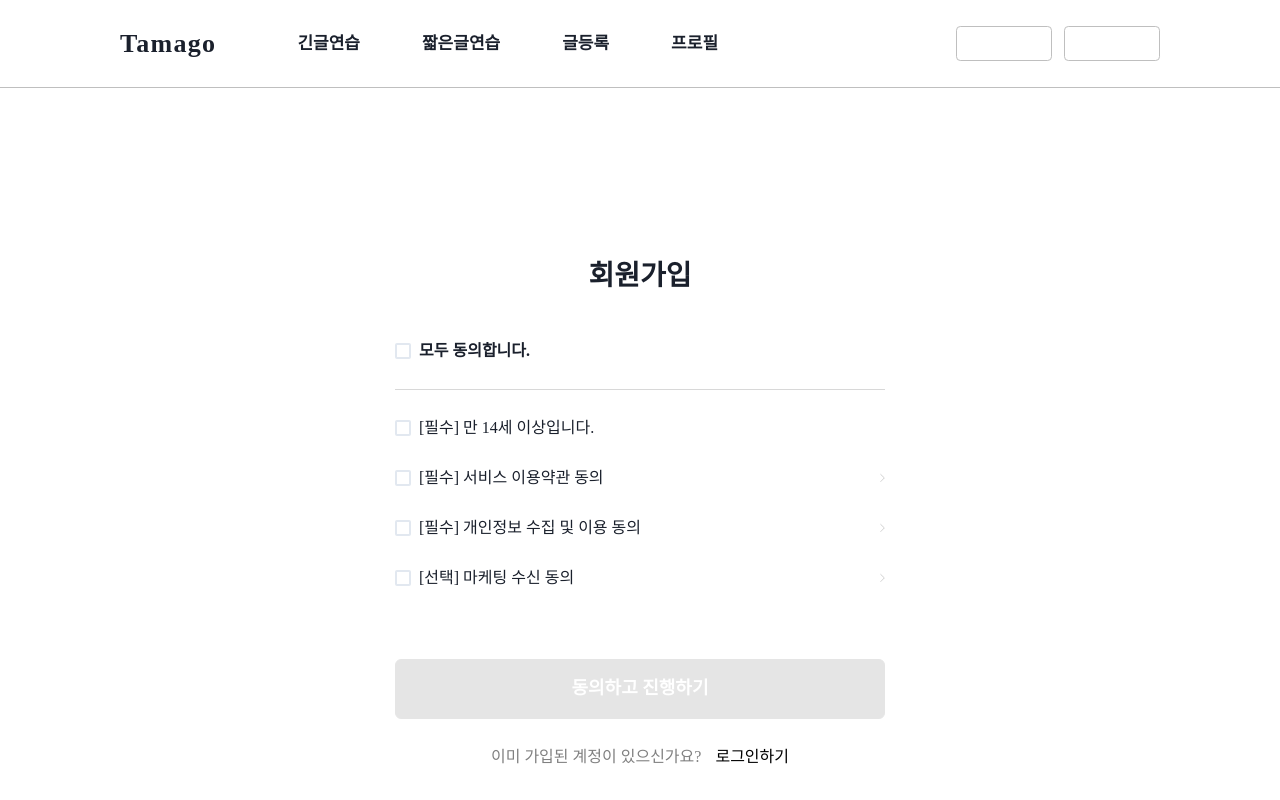
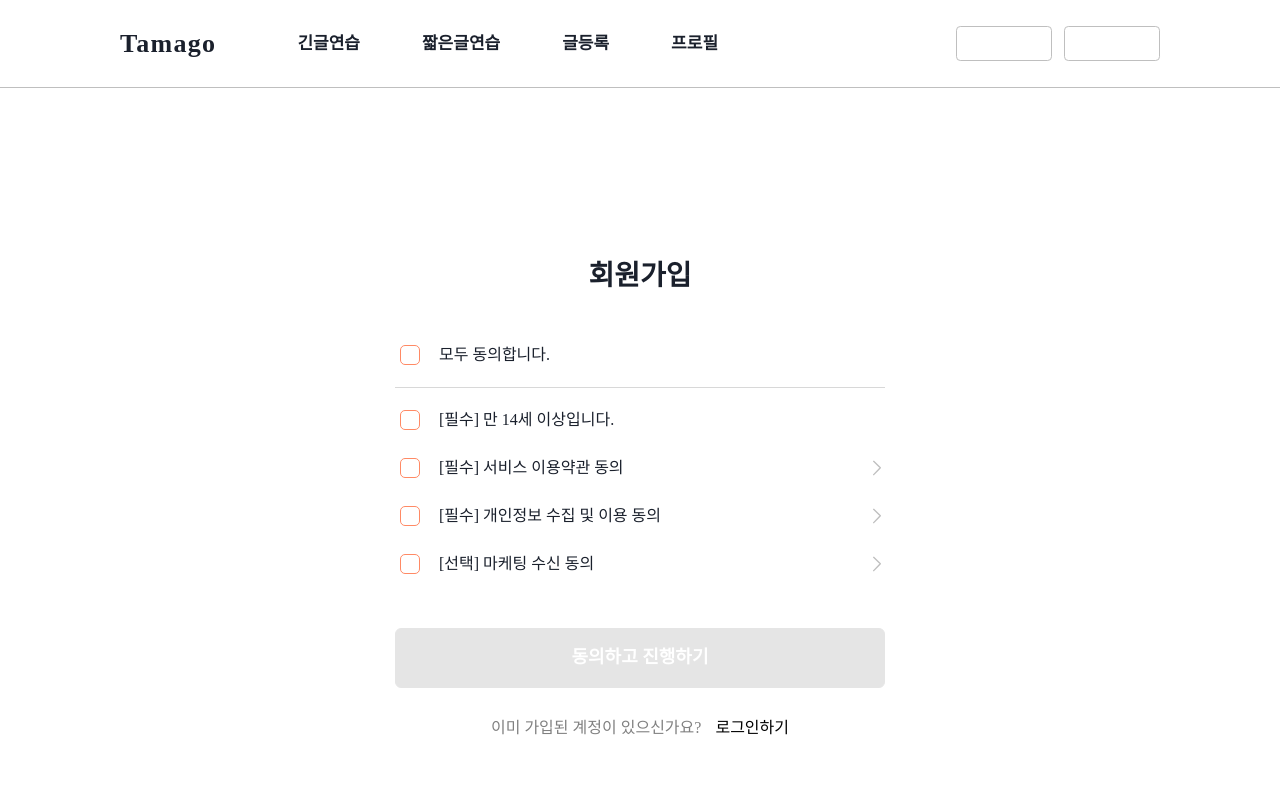
Before and after one commit to msdio/Tamago, a Next.js app in the folder client/: page /signup in a window 1280 px wide. Shown: the top 800 px of the page. Built offline with nearby package versions, Linux system fonts and the light colour scheme; a web font is replaced by a local one.

Commit message:
[#35] feat: 서비스약관 체크박스 컴포넌트 분리

```diff
--- a/client/src/components/common/Checkbox/index.tsx
+++ b/client/src/components/common/Checkbox/index.tsx
@@ -30,6 +30,7 @@ export const CustomCheckbox = (props: UseCheckboxProps & CheckboxProps) => {
       borderColor='secondary.100'
       gap={labelText ? '14px' : '0'}
       cursor='pointer'
+      m={0}
       {...htmlProps}
     >
       <input {...getInputProps()} hidden />
@@ -38,7 +39,7 @@ export const CustomCheckbox = (props: UseCheckboxProps & CheckboxProps) => {
         justifyContent='center'
         bg='white'
         border='0.6px solid'
-        borderColor='tamago.500'
+        borderColor='tamago.400'
         borderRadius='5px'
         w='20px'
         h='20px'
--- a/client/src/components/signup/Form/InputWithButton.tsx
+++ b/client/src/components/signup/Form/EmailButton.tsx
@@ -1,7 +1,7 @@
 import { Button, Flex, FormLabel, Input, Text } from '@chakra-ui/react';
 import type { ChangeEventHandler, MouseEventHandler } from 'react';
 
-interface InputProps {
+interface EmailButtonProps {
   value: string;
   name: string;
   size: string;
@@ -15,7 +15,7 @@ interface InputProps {
   buttonText?: string;
 }
 
-export default function InputWithButton({
+export default function EmailButton({
   value,
   name,
   size,
@@ -27,7 +27,7 @@ export default function InputWithButton({
   onClick,
   placeholder,
   buttonText,
-}: InputProps) {
+}: EmailButtonProps) {
   const isMatch = regex.test(value);
   const isError = value !== '' && !isMatch;
 
--- a/client/src/components/signup/Form/InputWithRegex.tsx
+++ b/client/src/components/signup/Form/RegexInput.tsx
@@ -1,7 +1,7 @@
 import { Flex, FormLabel, Input, Text } from '@chakra-ui/react';
 import type { ChangeEventHandler } from 'react';
 
-interface InputProps {
+interface RegexInputProps {
   value: string;
   name: string;
   size: string;
@@ -13,7 +13,7 @@ interface InputProps {
   errorMessage?: string;
 }
 
-export default function InputWithRegex({
+export default function RegexInput({
   value,
   name,
   size,
@@ -23,7 +23,7 @@ export default function InputWithRegex({
   type,
   onChange,
   placeholder,
-}: InputProps) {
+}: RegexInputProps) {
   const isError = value !== '' && !regex.test(value);
 
   return (
--- a/client/src/components/signup/Form/index.tsx
+++ b/client/src/components/signup/Form/index.tsx
@@ -4,9 +4,9 @@ import { useState } from 'react';
 
 import { EMAIL_REGEX, PASSWORD_REGEX } from '@/utils/regex';
 
-import Or from '../../common/DivideWithOr';
-import InputWithButton from './InputWithButton';
-import InputWithRegex from './InputWithRegex';
+import FormOr from '../../common/FormOr';
+import EmailButton from './EmailButton';
+import RegexInput from './RegexInput';
 
 const getPasswordRegex = (password: string) => new RegExp(`^${password}$`);
 
@@ -28,7 +28,7 @@ export default function SignupForm() {
   return (
     <Flex direction='column'>
       <Box mb='25px'>
-        <InputWithRegex
+        <RegexInput
           label='이름'
           size='lg'
           name='name'
@@ -38,7 +38,7 @@ export default function SignupForm() {
         />
       </Box>
       <Box mb='26px'>
-        <InputWithButton
+        <EmailButton
           label='이메일'
           size='md'
           name='email'
@@ -52,7 +52,7 @@ export default function SignupForm() {
         />
       </Box>
       <Box mb='16px'>
-        <InputWithRegex
+        <RegexInput
           label='비밀번호'
           size='lg'
           name='password'
@@ -65,7 +65,7 @@ export default function SignupForm() {
         />
       </Box>
       <Box mb='57px'>
-        <InputWithRegex
+        <RegexInput
           size='lg'
           name='verifyPassword'
           type='password'
@@ -77,7 +77,7 @@ export default function SignupForm() {
         />
       </Box>
       <Button size='lg'>회원가입</Button>
-      <Or />
+      <FormOr />
       <Flex justifyContent='center' gap={4}>
         <Button bg='fff' border='0.6px solid #BFBFBF' width='59px' height='59px' p={0}>
           <Image src='/images/google-icon.svg' alt='google login' width={40} height={38} />
--- /dev/null
+++ b/client/src/components/signup/Terms/IconCheckbox.tsx
@@ -0,0 +1,21 @@
+import { Flex } from '@chakra-ui/react';
+import type { ChangeEvent, ReactNode } from 'react';
+
+import { CustomCheckbox } from '@/components/common/Checkbox';
+
+interface IconCheckboxProps {
+  labelText: string;
+  icon: ReactNode;
+  isChecked?: boolean;
+  onChange?: (e: ChangeEvent<HTMLInputElement>) => void;
+  name?: string;
+}
+
+export default function IconCheckbox({ labelText, icon, isChecked, onChange, name }: IconCheckboxProps) {
+  return (
+    <Flex alignItems='center' justify='space-between'>
+      <CustomCheckbox name={name} labelText={labelText} isChecked={isChecked} onChange={onChange} />
+      {icon}
+    </Flex>
+  );
+}
--- a/client/src/components/signup/Terms/index.tsx
+++ b/client/src/components/signup/Terms/index.tsx
@@ -1,6 +1,11 @@
-import { Box, Button, Checkbox, Divider, Flex, Img, Text } from '@chakra-ui/react';
+import { Button, Divider, Flex, Text } from '@chakra-ui/react';
 import type { ChangeEvent } from 'react';
 import { useState } from 'react';
+
+import { CustomCheckbox } from '@/components/common/Checkbox';
+
+import { RightArrow } from '../../../icons/RightArrow';
+import IconCheckbox from './IconCheckbox';
 
 interface SignupLayoutProps {
   setAgreeTerms: (agreeTerms: boolean) => void;
@@ -35,40 +40,35 @@ export default function SignupTerms({ setAgreeTerms }: SignupLayoutProps) {
   };
 
   return (
-    <Flex direction='column' w='full' gap='26px'>
-      <Box w='full'>
-        <Checkbox name='all' fontSize='15px' fontWeight='700' isChecked={allChecked} onChange={onCheckboxChange}>
-          모두 동의합니다.
-        </Checkbox>
-      </Box>
+    <Flex direction='column' w='full' gap='16px'>
+      <CustomCheckbox name='all' labelText='모두 동의합니다.' isChecked={allChecked} onChange={onCheckboxChange} />
       <Divider borderColor='#BFBFBF' />
-      <Box w='full'>
-        <Checkbox name='age' fontSize='15px' isChecked={age} onChange={onCheckboxChange}>
-          [필수] 만 14세 이상입니다.
-        </Checkbox>
-      </Box>
-      <Flex w='full' alignItems='center' justify='space-between'>
-        <Checkbox name='service' fontSize='15px' isChecked={service} onChange={onCheckboxChange}>
-          [필수] 서비스 이용약관 동의
-        </Checkbox>
-        <Img w='5px' h='10px' src='/icons/right_arrow_1.svg' verticalAlign='middle' />
-      </Flex>
-      <Flex w='full' alignItems='center' justify='space-between'>
-        <Checkbox name='privacy' fontSize='15px' isChecked={privacy} onChange={onCheckboxChange}>
-          [필수] 개인정보 수집 및 이용 동의
-        </Checkbox>
-        <Img w='5px' h='10px' src='/icons/right_arrow_1.svg' />
-      </Flex>
-      <Flex w='full' alignItems='center' justify='space-between' mb='43px'>
-        <Checkbox name='marketing' fontSize='15px' isChecked={marketing} onChange={onCheckboxChange}>
-          [선택] 마케팅 수신 동의
-        </Checkbox>
-        <Img w='5px' h='10px' src='/icons/right_arrow_1.svg' />
-      </Flex>
-      <Button size='lg' type='submit' isDisabled={!requiredChecked} onClick={onSubmit}>
+      <CustomCheckbox name='age' labelText='[필수] 만 14세 이상입니다.' isChecked={age} onChange={onCheckboxChange} />
+      <IconCheckbox
+        name='service'
+        labelText='[필수] 서비스 이용약관 동의'
+        isChecked={service}
+        onChange={onCheckboxChange}
+        icon={<RightArrow />}
+      />
+      <IconCheckbox
+        name='privacy'
+        labelText='[필수] 개인정보 수집 및 이용 동의'
+        isChecked={privacy}
+        onChange={onCheckboxChange}
+        icon={<RightArrow />}
+      />
+      <IconCheckbox
+        name='marketing'
+        labelText='[선택] 마케팅 수신 동의'
+        isChecked={marketing}
+        onChange={onCheckboxChange}
+        icon={<RightArrow />}
+      />
+      <Button size='lg' type='submit' mt='32px' isDisabled={!requiredChecked} onClick={onSubmit}>
         동의하고 진행하기
       </Button>
-      <Flex gap='14px' justifyContent='center'>
+      <Flex gap='14px' justifyContent='center' mt='12px'>
         <Text color='#808080'>이미 가입된 계정이 있으신가요?</Text>
         <Text color='black'>로그인하기</Text>
       </Flex>
--- /dev/null
+++ b/client/src/icons/RightArrow.tsx
@@ -0,0 +1,14 @@
+import { Icon } from '@chakra-ui/react';
+
+export const RightArrow = () => {
+  return (
+    <Icon viewBox='0 0 7 12' fill='none' xmlns='http://www.w3.org/2000/svg'>
+      <path
+        d='M0.999999 11C1.27778 10.7222 4.44444 7.55914 6 5.83871L1 0.999999'
+        stroke='#BFBFBF'
+        strokeLinecap='round'
+        strokeLinejoin='round'
+      />
+    </Icon>
+  );
+};
```
Also changed, not shown: client/src/assets/icons/right-arrow.svg (renamed from client/public/icons/right_arrow_1.svg), client/src/components/common/FormOr/index.tsx (renamed from client/src/components/common/DivideWithOr/index.tsx).
